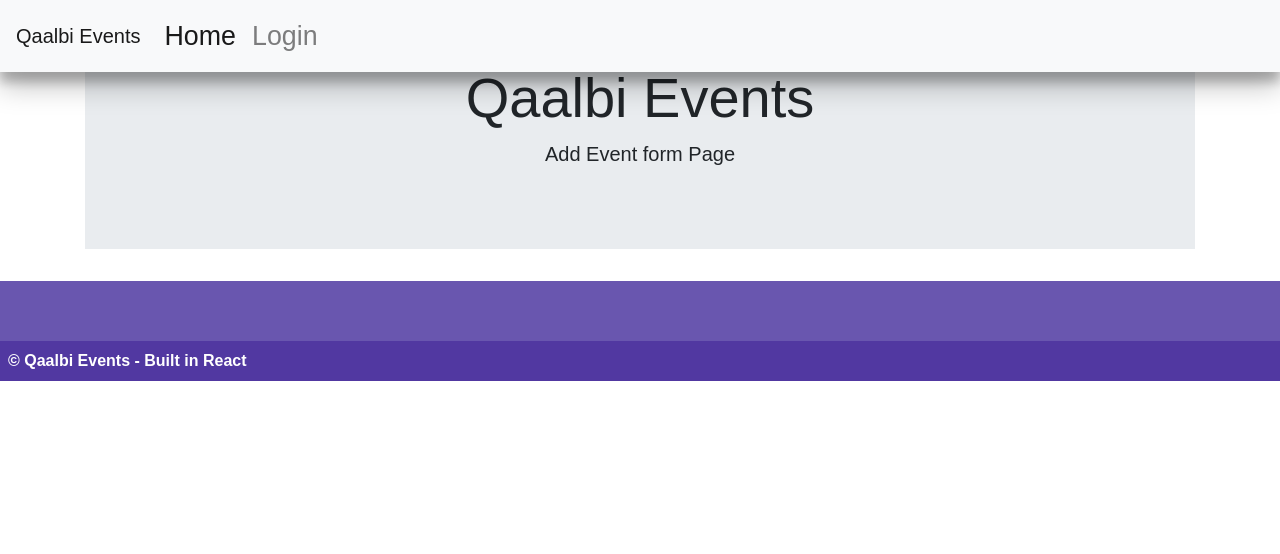
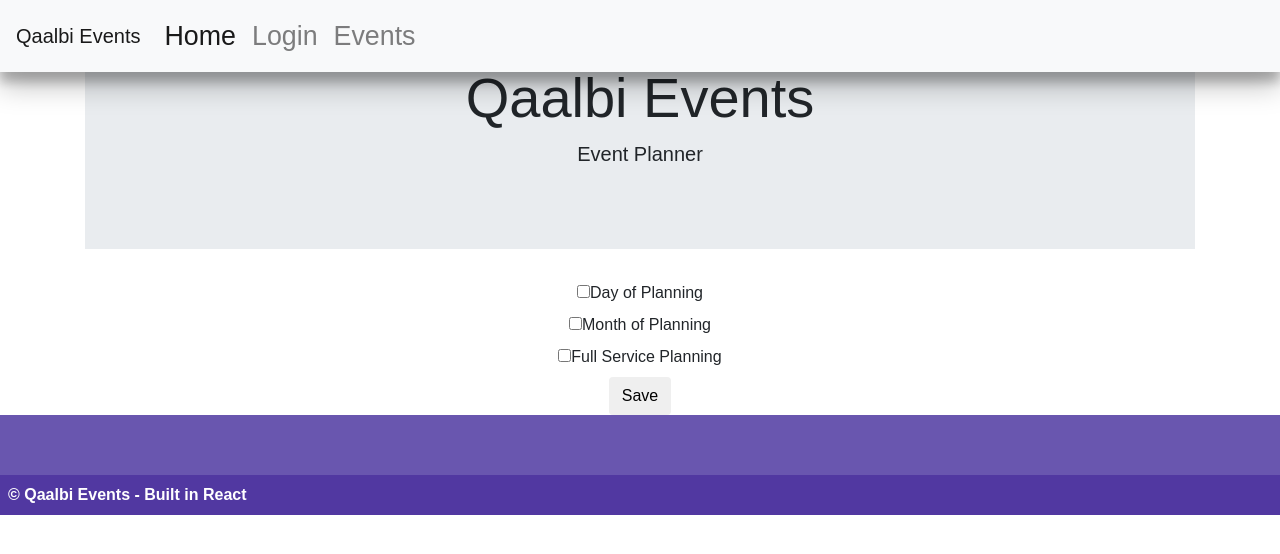
Before and after one commit to jealob/Qaalbi, a React (Create React App) app in the folder client/: page /addevent in a window 1280 px wide. Shown: the top 554 px of the page. Built offline with nearby package versions, Linux system fonts and the light colour scheme.

Commit message:
added event checklist function

```diff
--- a/client/public/index.html
+++ b/client/public/index.html
@@ -9,7 +9,6 @@
       homescreen on Android. See https://developers.google.com/web/fundamentals/engage-and-retain/web-app-manifest/
     -->
     <link rel="manifest" href="%PUBLIC_URL%/manifest.json">
-    <link rel="shortcut icon" href="%PUBLIC_URL%/favicon.ico">
     <link rel="stylesheet" href="https://maxcdn.bootstrapcdn.com/bootstrap/4.0.0/css/bootstrap.min.css" integrity="sha384-Gn5384xqQ1aoWXA+058RXPxPg6fy4IWvTNh0E263XmFcJlSAwiGgFAW/dAiS6JXm"
     crossorigin="anonymous">
     <!--
--- a/client/src/components/Nav/Nav.js
+++ b/client/src/components/Nav/Nav.js
@@ -11,6 +11,7 @@ export const Nav = () => (
     <div className="navbar-nav">
       <a className="nav-item nav-link active" href="/">Home <span className="sr-only">(current)</span></a>
       <a className="nav-item nav-link" href="/login">Login</a>
+      <a className="nav-item nav-link" href="/addevent">Events</a>
     </div>
   </div>
 </nav>
--- a/client/src/pages/AddEvent/AddEvent.js
+++ b/client/src/pages/AddEvent/AddEvent.js
@@ -1,12 +1,13 @@
 import React from "react";
 // import { Input, FormBtn } from "../../components/Form";
 import Jumbotron from "../../components/Jumbotron";
+import Eventform from "./Components/Eventform";
 
 const AddEvent = () => {
     return (
         <div className="container text-center">
-           <Jumbotron>Add Event form Page</Jumbotron>
-
+            <Jumbotron>Event Planner</Jumbotron>
+            <Eventform/>
         </div>
     )
 }
--- /dev/null
+++ b/client/src/pages/AddEvent/Components/Checkbox.js
@@ -0,0 +1,41 @@
+import React, { Component} from 'react';
+
+class Checkbox extends Component {
+  state = {
+    isChecked: false,
+  }
+
+  toggleCheckboxChange = () => {
+    const { handleCheckboxChange, label } = this.props;
+
+    this.setState(({ isChecked }) => (
+      {
+        isChecked: !isChecked,
+      }
+    ));
+
+    handleCheckboxChange(label);
+  }
+
+  render() {
+    const { label } = this.props;
+    const { isChecked } = this.state;
+
+    return (
+      <div className="checkbox">
+        <label>
+          <input
+                            type="checkbox"
+                            value={label}
+                            checked={isChecked}
+                            onChange={this.toggleCheckboxChange}
+                        />
+
+          {label}
+        </label>
+      </div>
+    );
+  }
+}
+
+export default Checkbox;
--- /dev/null
+++ b/client/src/pages/AddEvent/Components/Eventform.js
@@ -0,0 +1,61 @@
+import React, { Component } from 'react';
+import Checkbox from './Checkbox';
+
+const items = [
+    'Day of Planning', 'Month of Planning', 'Full Service Planning',
+];
+
+class Eventform extends Component {
+    componentWillMount = () => {
+        this.selectedCheckboxes = new Set();
+    }
+
+    toggleCheckbox = label => {
+        if (this.selectedCheckboxes.has(label)) {
+            this.selectedCheckboxes.delete(label);
+        } else {
+            this.selectedCheckboxes.add(label);
+        }
+    }
+
+    handleFormSubmit = formSubmitEvent => {
+        formSubmitEvent.preventDefault();
+        const selected = []
+        for (const checkbox of this.selectedCheckboxes) {
+            selected.push(checkbox)
+        }
+        console.log(selected)
+    }
+
+    createCheckbox = label => (
+        <Checkbox
+            label={label}
+            handleCheckboxChange={this.toggleCheckbox}
+            key={label}
+        />
+    )
+
+    createCheckboxes = () => (
+        items.map(this.createCheckbox)
+    )
+
+    render() {
+        return (
+            <div className="container">
+                <div className="row">
+                    <div className="col-sm-12">
+
+                        <form onSubmit={this.handleFormSubmit}>
+                            {this.createCheckboxes()}
+
+                            <button className="btn btn-default" type="submit">Save</button>
+                        </form>
+
+                    </div>
+                </div>
+            </div>
+        );
+    }
+}
+
+export default Eventform;
--- a/package.json
+++ b/package.json
@@ -24,6 +24,7 @@
   "dependencies": {
     "body-parser": "^1.18.3",
     "express": "^4.15.4",
-    "mongoose": "^5.2.6"
+    "mongoose": "^5.2.6",
+    "npm": "^6.3.0"
   }
 }
```
Also changed, not shown: 2 other files (tests, documents, lock files or other folders).
